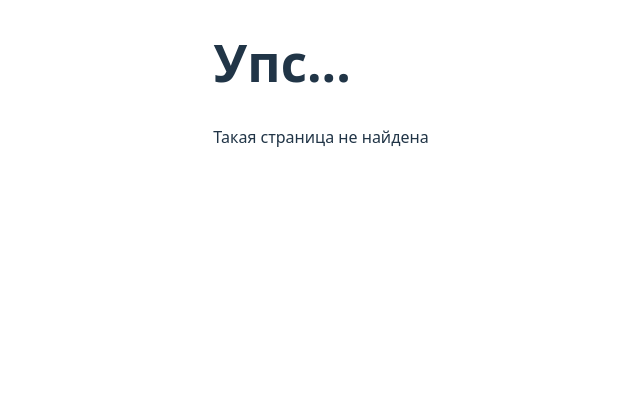
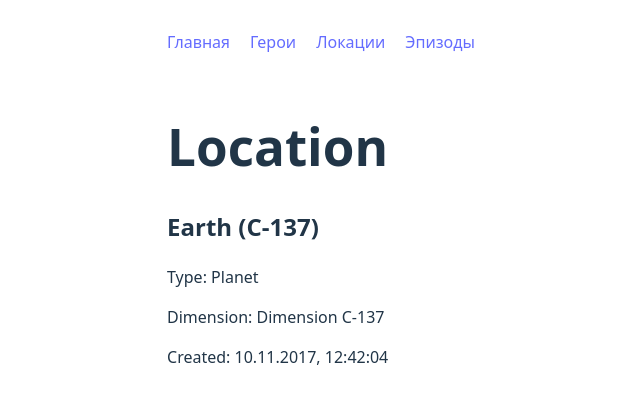
Before and after one commit to AlinaBorisova/rik-and-morty, a React (Vite) app: page /locations/1 in a window 1280 px wide. Shown: the top 404 px of the page, without its empty margins (319-959 px from the left). Built offline with nearby package versions, Linux system fonts and the light colour scheme.

Commit message:
feat: Создана отдельная страница локации с получением данных

```diff
--- a/src/router.tsx
+++ b/src/router.tsx
@@ -6,6 +6,8 @@ import { charactersLoader } from "./routes/CharactersPage/CharactersPage.loader"
 import { characterLoader } from "./routes/CharacterPage/CharacterPage.loader";
 import { CharacterPage } from "./routes/CharacterPage/CharacterPage";
 import { locationsLoader } from "./routes/LocationsPage/LocationsPage.loader";
+import { LocationPage } from "./routes/LocationPage/LocationPage";
+import { locationLoader } from "./routes/LocationPage/LocationPage.loader";
 
 export const router = createBrowserRouter([
   {
@@ -45,6 +47,14 @@ export const router = createBrowserRouter([
         },
         loader: locationsLoader,
       },
+      {
+        path: 'locations/:id',
+        element: <LocationPage />,
+        loader: (args) => {
+          const id = args.params.id;
+          return locationLoader(id ?? '');
+        },
+      },
     ]
   }
 ]);
--- /dev/null
+++ b/src/routes/LocationPage/LocationPage.loader.ts
@@ -0,0 +1,15 @@
+import type { LocationData } from "../LocationsPage/LocationsPage";
+
+export const locationLoader = async (id: string): Promise<LocationData> => {
+  try {
+    const response = await fetch('/data/location.json');
+    const data = (await response.json()) as LocationData[];
+
+    const findLocation = data.find((location: LocationData) => location.id === Number(id));
+    if (!findLocation) throw new Response('Not Found', { status: 404 });
+
+    return findLocation;
+  } catch (error) {
+    throw new Response('Not Found', { status: 404 });
+  }
+}
--- /dev/null
+++ b/src/routes/LocationPage/LocationPage.tsx
@@ -0,0 +1,15 @@
+import { useLoaderData } from "react-router-dom";
+import { type LocationData } from "../LocationsPage/LocationsPage";
+
+export const LocationPage = () => {
+  const location = useLoaderData<LocationData>();
+  return (
+    <>
+      <h1>Location</h1>
+      <h2>{location.name}</h2>
+      <p>Type: {location.type}</p>
+      <p>Dimension: {location.dimension}</p>
+      <p>Created: {new Date(location.created).toLocaleString('ru-RU')}</p>
+    </>
+  );
+}
```
Also changed, not shown: src/routes/LocationPage/LocationPage.module.css (added).
